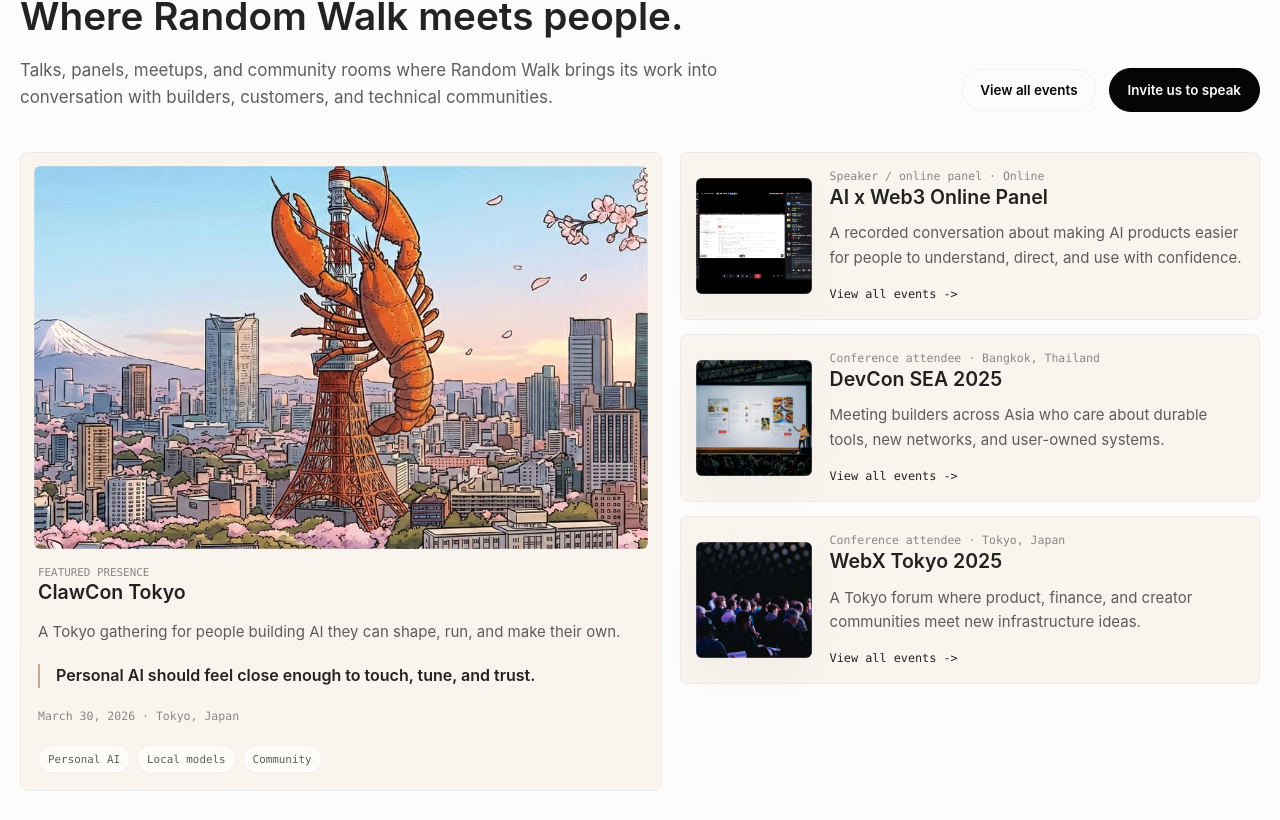
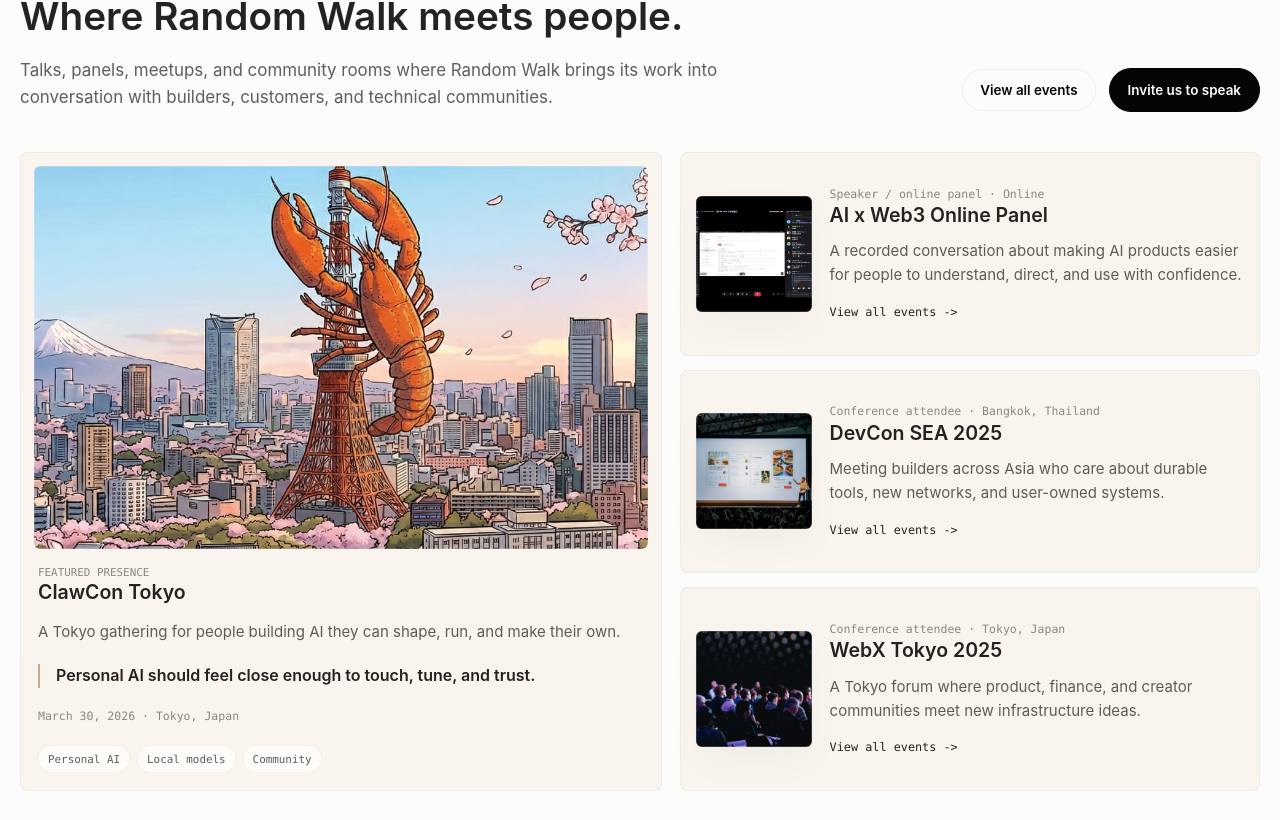
Before and after one commit to Keith-CY/Random-Walk-Website-v1, a Next.js app: page /en/home in a window 1280 px wide. Shown: the part 4200-5020 px from the top of the page. Built offline with nearby package versions, Linux system fonts and the light colour scheme; no server answers.

Commit message:
Align presence showcase columns

```diff
--- a/app/globals.css
+++ b/app/globals.css
@@ -1083,7 +1083,7 @@ select.rw-field {
   display: grid;
   grid-template-columns: minmax(0, 1.05fr) minmax(300px, 0.95fr);
   gap: 18px;
-  align-items: start;
+  align-items: stretch;
 }
 
 .rw-presence-feature,
@@ -1110,7 +1110,9 @@ select.rw-field {
 
 .rw-presence-proof-list {
   display: grid;
+  grid-template-rows: repeat(3, minmax(0, 1fr));
   gap: 14px;
+  height: 100%;
 }
 
 .rw-presence-proof {
@@ -2347,6 +2349,15 @@ select.rw-field {
     justify-content: flex-start;
   }
 
+  .rw-presence-showcase {
+    align-items: start;
+  }
+
+  .rw-presence-proof-list {
+    grid-template-rows: auto;
+    height: auto;
+  }
+
   .rw-presence-proof {
     grid-template-columns: 96px minmax(0, 1fr);
   }
```
